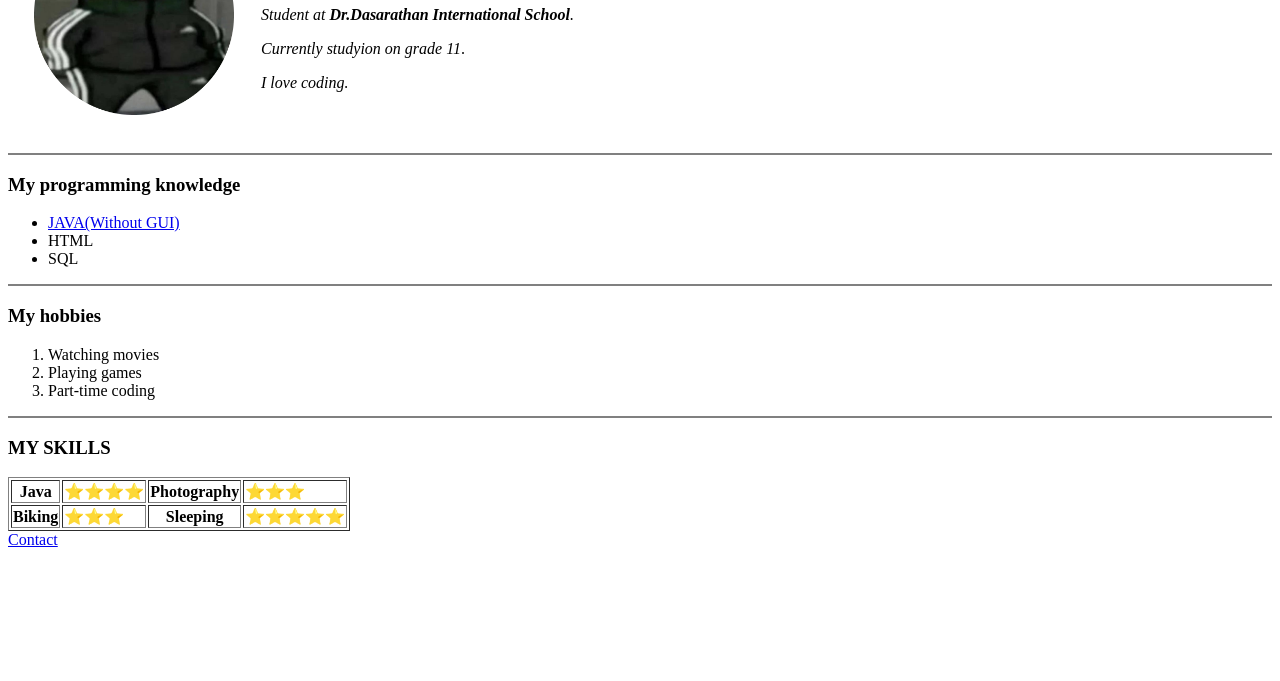
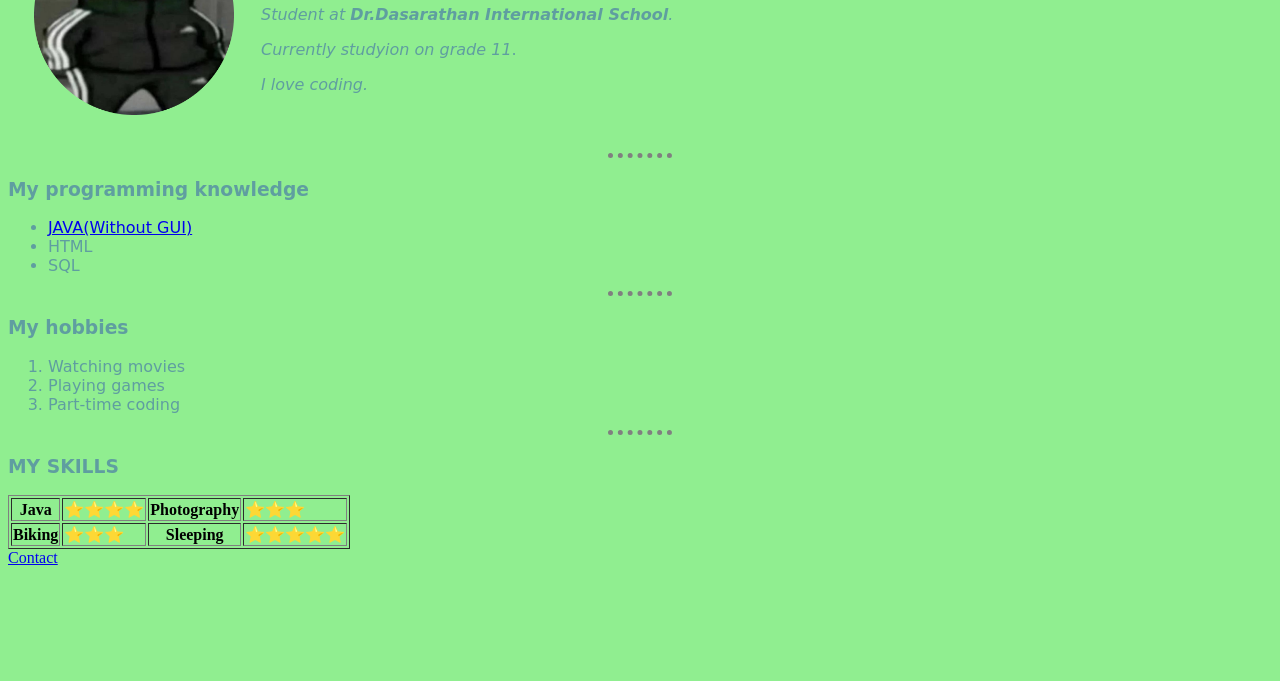
Before and after one commit to StifferEnthusiast/CV, a plain HTML site: page index.html in a window 1280 px wide. Shown: the part 119-800 px from the top of the page. Drawn offline with Linux system fonts and the light colour scheme.

Commit message:
Update index.html
updated index with css

```diff
--- a/index.html
+++ b/index.html
@@ -2,10 +2,11 @@
 <Htm lang="en"l>
     <head>
         <meta charset="UTF-8">
-       <title>😆HOYAAH!</title>
+        <title>😆HOYAAH!</title>
+        <link rel="stylesheet" href="/css/style.css">
     </head>
 
-    <body>
+    <body background="red">
         <table cellspacing="25">
             <tr>
                 <td><img src="./sobaka-v-kostjume-adidas-1-modified.png" width="200 "alt="StifferEnthusiast"></td>
```
